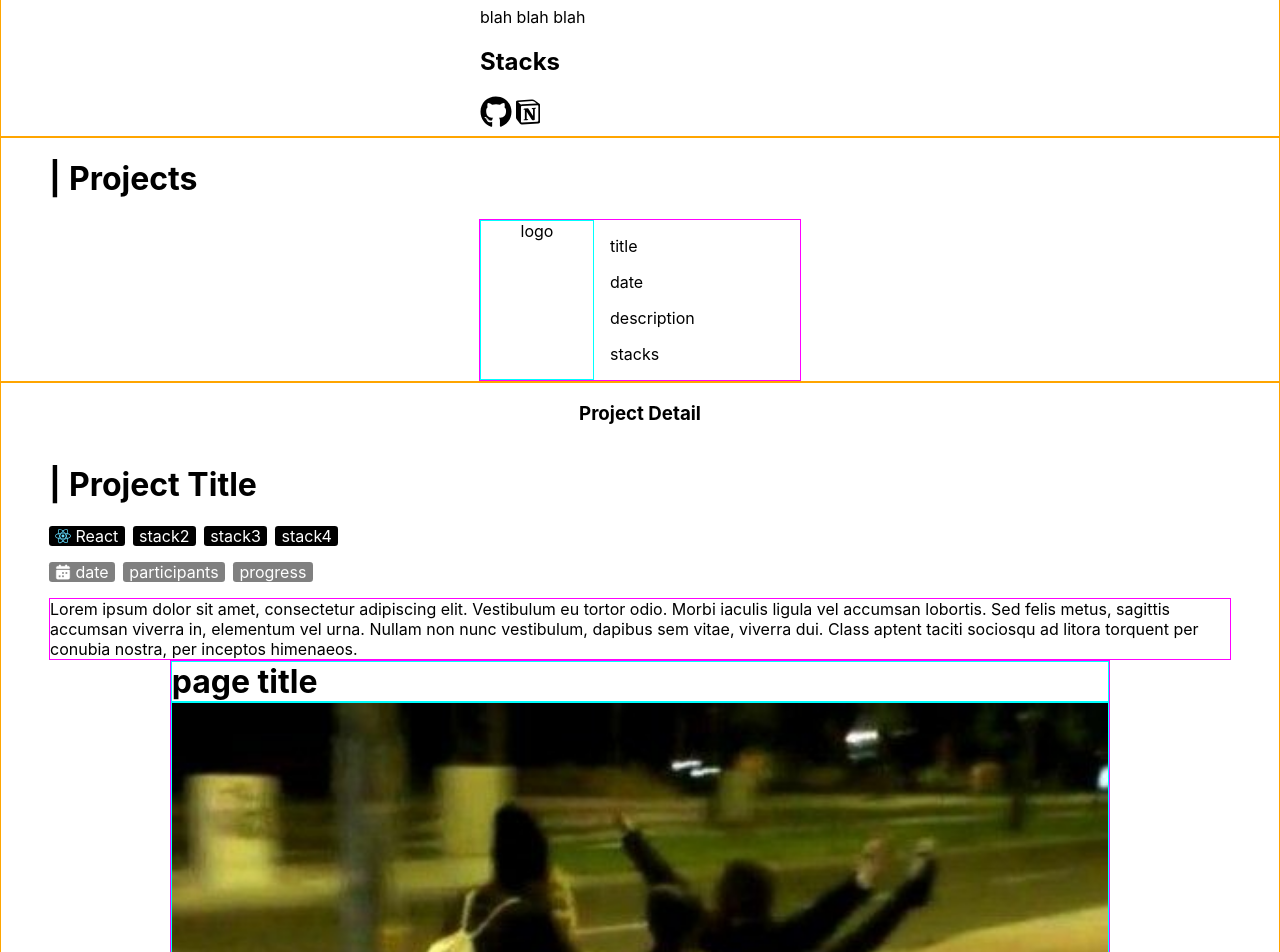
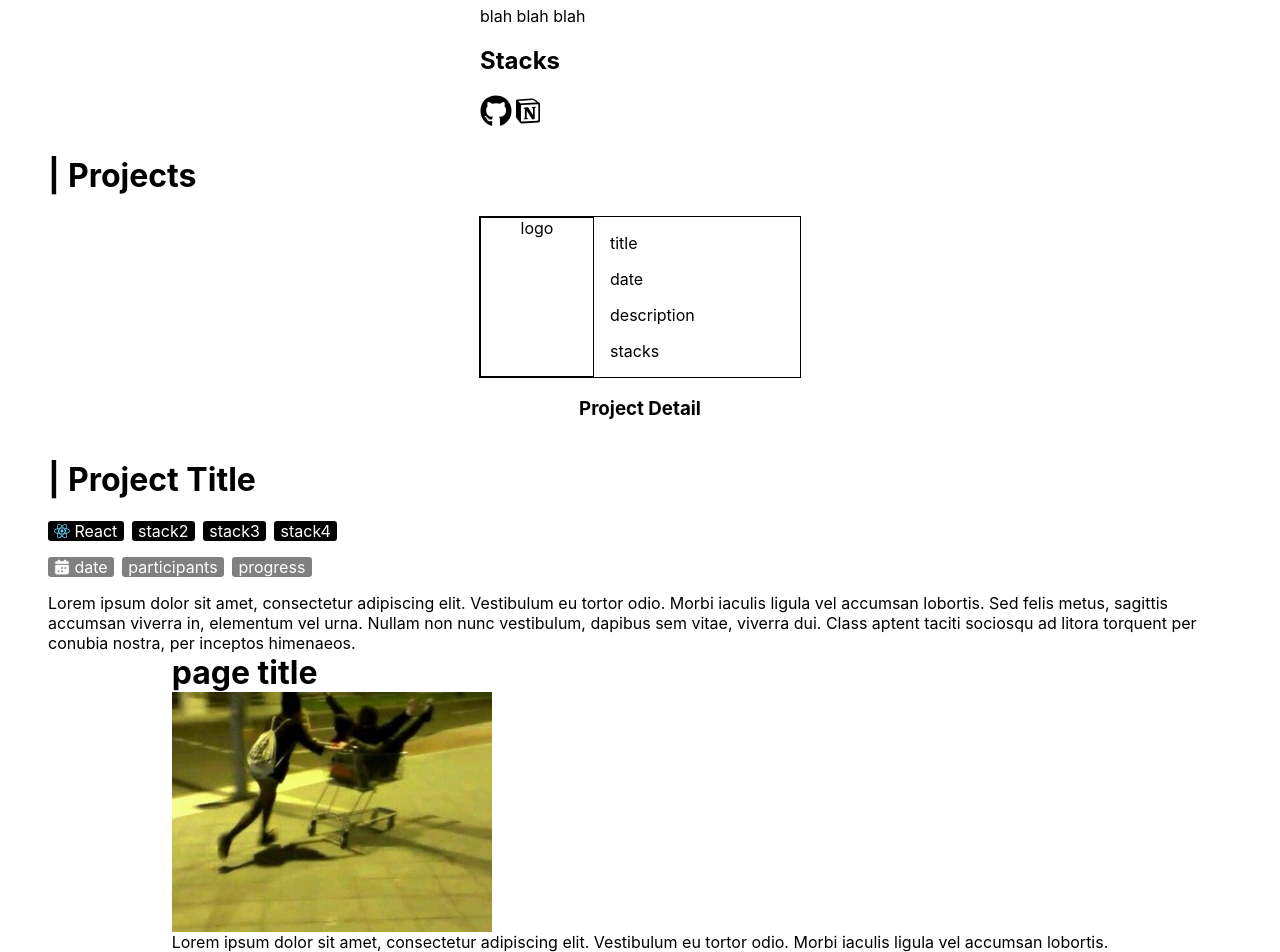
Before and after one commit to dittu08/dittu08.github.io, a React (Create React App) app: page / in a window 1280 px wide. Shown: the part 520-1472 px from the top of the page. Built offline with nearby package versions, Linux system fonts and the light colour scheme.

Commit message:
minor update

```diff
--- a/src/App.js
+++ b/src/App.js
@@ -1,8 +1,8 @@
 import './App.css';
 import Home from './Components/Home';
-import Experience from './Components/Experience';
 import Projects from './Components/Projects';
 import Skills from './Components/Skills';
+import Experience from './Components/Experience';
 import ProjDetail from './Components/ProjDetail';
 
 function App() {
@@ -11,8 +11,8 @@ function App() {
       <Home />
       <Projects />
       <ProjDetail />
-      <Skills />
-      <Experience />
+      {/* <Skills />
+      <Experience /> */}
     </div>
   );
 }
--- a/src/Components/Home.js
+++ b/src/Components/Home.js
@@ -67,6 +67,8 @@ const Home = () => {
 }
 
 // 576 768 992 1200 1400
+// anchor scroll
+// responsive web
 
 const StyledHomePicBox = styled.div`
     width: 20rem;
--- a/src/Components/ProjDetail.js
+++ b/src/Components/ProjDetail.js
@@ -73,21 +73,23 @@ const ProjInfo = styled.span`
     align-items: center;
 `
 const ProjDesc = styled.div`
-    border: 1px solid magenta;
+    /* border: 1px solid magenta; */
     text-align: left;
 `
 const ProjBody = styled.div`
-    border: 1px solid magenta;
+    /* border: 1px solid magenta; */
     text-align: left;
 `
 const ProjPageTitle = styled.div`
-    border: 1px solid cyan;
+    /* border: 1px solid cyan; */
     font-size: 2rem;
     font-weight: bold;
 `
 const ProjPageImgBox = styled.div`
-    border: 1px solid cyan;
+    /* border: 1px solid cyan; */
     overflow: hidden;
+    width: 20rem;
+    height: 15rem;
 `
 const StyledPageDetailImg = styled.img`
     width: 100%;
@@ -96,6 +98,6 @@ const StyledPageDetailImg = styled.img`
     object-position: center;
 `
 const ProjPageDesc = styled.div`
-    border: 1px solid cyan;
+    /* border: 1px solid cyan; */
 
 `
--- a/src/Components/Projects.js
+++ b/src/Components/Projects.js
@@ -24,12 +24,14 @@ const Projects = () => {
 export default Projects;
 
 const ProjBox = styled.div`
-    border: 1px solid magenta;
+    /* border: 1px solid magenta; */
+    border: 1px solid black;
     display: flex;
     width: 20rem;
 `
 const ProjLogo = styled.div`
-    border: 1px solid cyan;
+    /* border: 1px solid cyan; */
+    border: 1px solid black;
     min-width: 7rem;
 `
 const ProjDesc = styled.div`
--- a/src/Components/Styled.js
+++ b/src/Components/Styled.js
@@ -3,7 +3,7 @@ import styled from "styled-components"
 export const StyledPage = styled.div`
     display: flex;
     flex-direction: column;
-    border: 1px solid orange;
+    /* border: 1px solid orange; */
     width: 100%;
     box-sizing: border-box;
     align-items: center;
```
